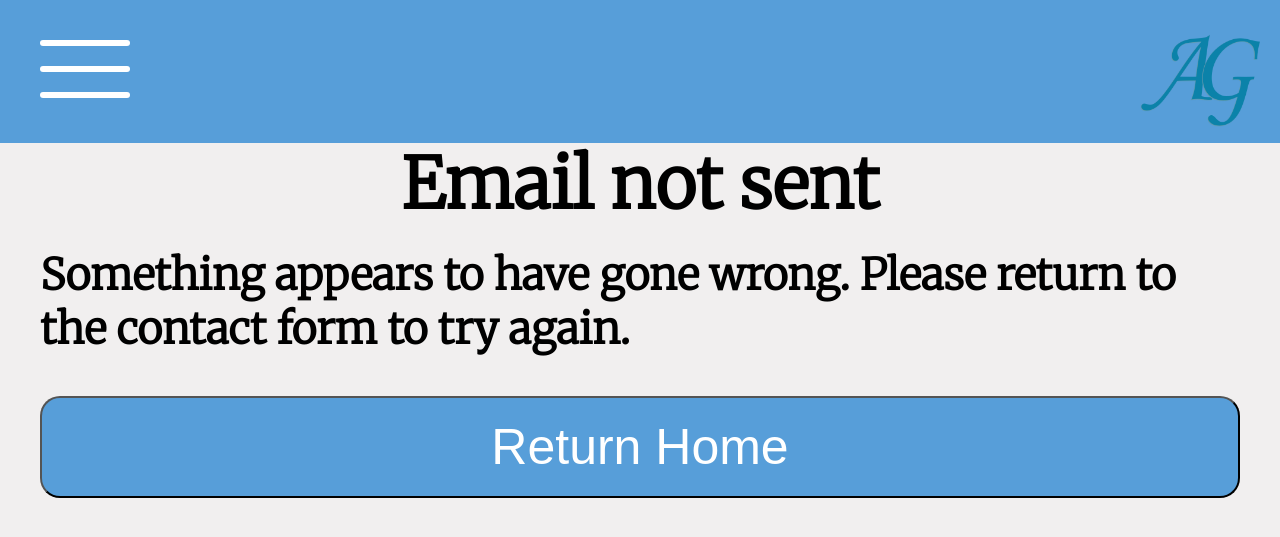
After one commit to AdamGaffney96/PersonalWebsite, a Django app: page /contact/failure in a window 1280 px wide. The commit adds this page. Shown: the top 537 px of the page. Run offline with Django 3.2, Linux system fonts and the light colour scheme.

Commit message:
email automation

```diff
--- a/ResumeSite/static/blog_site/css/main.css
+++ b/ResumeSite/static/blog_site/css/main.css
@@ -505,3 +505,15 @@ input[type=submit] {
     margin: 20px 0;
     padding: 0 40px;
 }
+
+#contact-form-failure h5 {
+    font-size: 70px;
+    text-align: center;
+    margin: 0;
+    margin-top: 60px;
+}
+
+#contact-form-failure h6 {
+    margin: 20px 0;
+    padding: 0 40px;
+}
--- /dev/null
+++ b/blog_site/templates/blog_site/contact_failure.html
@@ -0,0 +1,12 @@
+{% extends 'blog_site/base.html' %} {% load static %} {% block content %}
+
+<input>
+<div id='contact-form-failure'>
+    <h5>Email not sent</h5>
+    <h6>Something appears to have gone wrong. Please return to the contact form to try again.</h6>
+</div>
+<div id='contact-submit'>
+    <a href="{% url 'contact' %}"><input type="submit" value='Return Home' /></a>
+</div>
+</main>
+{% endblock %}
--- a/blog_site/urls.py
+++ b/blog_site/urls.py
@@ -5,6 +5,7 @@ urlpatterns = [
     path('', views.home, name = "home"),
     path('gaming', views.gaming, name = "gaming"),
     path('essays', views.essays, name = "essays"),
-    path('contact', views.ContactSubmit.as_view(), name = "contact"),
-    path('contact_success', views.contact_success, name = "contact_success"),
+    path('contact', views.contactsubmit, name = "contact"),
+    path('contact/success', views.contactsuccess, name = "contact_success"),
+    path('contact/failure', views.contactfailure, name = "contact_failure"),
 ]
--- a/blog_site/views.py
+++ b/blog_site/views.py
@@ -1,6 +1,9 @@
 from django.shortcuts import render
 from .models import Gaming, Contact
 from .forms import ContactForm, GamingListForm
+from django.conf import settings
+from django.core.mail import send_mail
+from django.shortcuts import redirect
 from django.contrib.auth.decorators import login_required
 from django.contrib.auth.mixins import LoginRequiredMixin
 # Import the logout function from django.contrib.auth below
@@ -9,6 +12,8 @@ from django.urls import reverse_lazy
 from django.contrib.auth.forms import UserCreationForm
 from django.views.generic import ListView, DetailView
 from django.views.generic.edit import CreateView, UpdateView, DeleteView
+import smtplib
+import requests
 
 # Create your views here.
 
@@ -48,10 +53,26 @@ def gaming(request):
 def essays(request):
     return render(request, 'blog_site/essays.html')
 
-class ContactSubmit(CreateView):
-    model = Contact
-    template_name = 'blog_site/contact_form.html'
-    form_class = ContactForm
+def contactsubmit(request):
+    if request.method == "POST":
+        form = ContactForm(request.POST)
+        if form.is_valid():
+            newContact = Contact()
+            newContact.email = request.POST['email']
+            newContact.subject = request.POST['subject']
+            newContact.message = request.POST['message']
+            newContact.save()
+            email_subject = f'Email from {form.cleaned_data["email"]} - {form.cleaned_data["subject"]}'
+            email_message = form.cleaned_data['message']
+            try:
+                send_mail(email_subject, email_message, settings.CONTACT_EMAIL, settings.ADMIN_EMAILS)
+            except smtplib.SMTPException:
+                return redirect('contact_failure')
+            return redirect('contact_success')
+    return render(request, 'blog_site/contact_form.html')
 
-def contact_success(request):
+def contactsuccess(request):
     return render(request, 'blog_site/contact_success.html')
+
+def contactfailure(request):
+    return render(request, 'blog_site/contact_failure.html')
```
Also changed, not shown: ResumeSite/settings.py (+9 -0 lines), blog_site/templates/blog_site/contact_form.html (+12 -1 lines), db.sqlite3.
